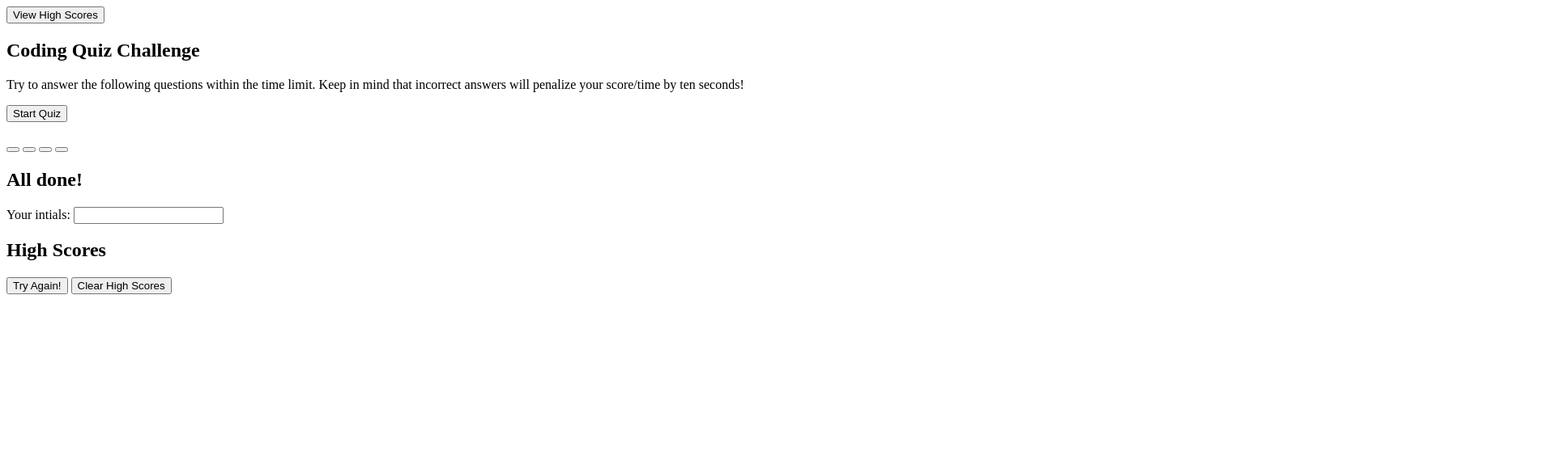
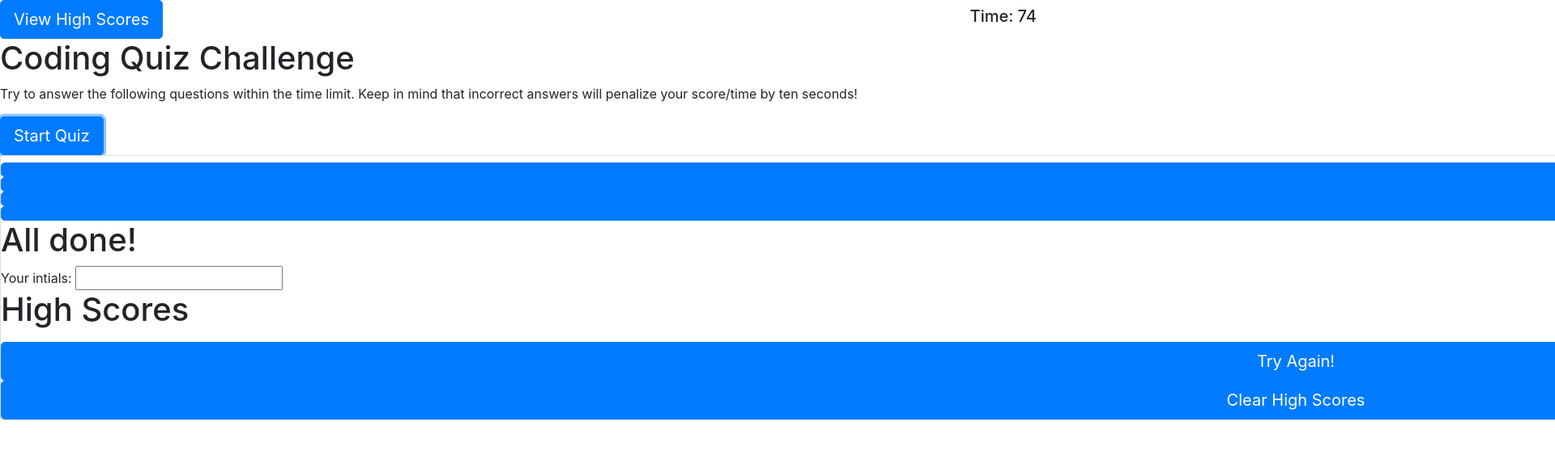
Before and after one commit to steelekreis/QuizApp, a plain HTML site: page index.html in a window 1280 px wide. Both pictures are taken after a click on the button "Start Quiz". Shown: the top 558 px of the page at 81% size, 1920 px wide, since content can reach past the window. Drawn offline with nearby package versions, Linux system fonts and the light colour scheme.

Commit message:
work that had not been submitted

```diff
--- a/assets/css/styles.css
+++ b/assets/css/styles.css
@@ -0,0 +1,39 @@
+/*
+*  html5resetcss
+*/
+html,body,div,span,object,iframe,h1,h2,h3,h4,h5,h6,p,blockquote,pre,abbr,address,cite,code,del,dfn,em,img,ins,kbd,q,samp,small,strong,sub,sup,var,b,i,dl,dt,dd,ol,ul,li,fieldset,form,label,legend,table,caption,tbody,tfoot,thead,tr,th,td,article,aside,canvas,details,figcaption,figure,footer,header,hgroup,menu,nav,section,summary,time,mark,audio,video{margin:0;padding:0;border:0;outline:0;font-size:100%;vertical-align:baseline;background:transparent}
+body{line-height:1}
+article,aside,details,figcaption,figure,footer,header,hgroup,menu,nav,section{display:block}
+nav ul{list-style:none}
+blockquote,q{quotes:none}
+blockquote:before,blockquote:after,q:before,q:after{content:none}
+a{margin:0;padding:0;font-size:100%;vertical-align:baseline;background:transparent}
+ins{background-color:#ff9;color:#000;text-decoration:none}
+mark{background-color:#ff9;color:#000;font-style:italic;font-weight:bold}
+del{text-decoration:line-through}
+abbr[title],dfn[title]{border-bottom:1px dotted;cursor:help}
+table{border-collapse:collapse;border-spacing:0}
+hr{display:block;height:1px;border:0;border-top:1px solid #ccc;margin:1em 0;padding:0}
+input,select{vertical-align:middle}
+
+button {
+    background-color: rebeccapurple;
+    color: white;
+    border-radius: 5%;
+}
+
+.cards {
+    display: none;
+}
+
+.finalScore {
+    display: none;
+}
+
+.highScores {
+    display: none;
+}
+
+.response {
+    display: none;
+}
--- a/assets/js/script.js
+++ b/assets/js/script.js
@@ -0,0 +1,49 @@
+//variables and consts
+var time = document.getElementById('timer');
+var startButton = document.getElementById('begin');
+var cardSection = document.getElementById('cards');
+// arr
+
+
+startButton.addEventListener ("click", quiz);
+//Quiz Section until Final Score
+    //clear the section of content
+    //loop if timer >0 and questions left >0
+    function quiz() {
+        var timeLeft = 75;
+
+        // Use the `setInterval()` method to call a function to be executed every 1000 milliseconds
+        var timeInterval = setInterval(function () {
+          // As long as the `timeLeft` is greater than 1
+          if (timeLeft > 0) {
+            // Set the `textContent` of `timeLeft` to show the remaining seconds
+            time.textContent =`Time: ${timeLeft}`;
+            // Decrement `timeLeft` by 1
+            timeLeft--;
+          } else {
+            // Once `timeLeft` gets to 0, set `timerEl` to an empty string
+            time.textContent = '';
+            // Use `clearInterval()` to stop the timer
+            clearInterval(timeInterval);
+          }
+        }, 1000);
+      }
+        //Start quiz button click switch to first array question card and start timer (go to high schore funct) and assign random value to user
+
+        //if timer0 condition
+
+        //Upon click a button store answer T/F, subtract from score if F. Generate next question
+    //display/generate final score. Ask for intials. Not required
+
+
+//Retrieving and displaying High scores function
+
+
+
+
+//Clear High scores from local storage
+
+
+
+
+//Try again button and function
--- a/index.html
+++ b/index.html
@@ -4,49 +4,50 @@
     <meta charset="UTF-8">
     <meta http-equiv="X-UA-Compatible" content="IE=edge">
     <meta name="viewport" content="width=device-width, initial-scale=1.0">
-    <title>Document</title>
+    <title>Coding Quiz</title>
+    <link rel="stylesheet" href="https://stackpath.bootstrapcdn.com/bootstrap/4.3.1/css/bootstrap.min.css" integrity="sha384-ggOyR0iXCbMQv3Xipma34MD+dH/1fQ784/j6cY/iJTQUOhcWr7x9JvoRxT2MZw1T" crossorigin="anonymous">
 </head>
 <body>
-    <header>
+    <header class="d-flex justify-content-between align-items-center">
         <nav>
-            <button>View High Scores</button>
+            <button type="button" class="btn btn-primary btn-lg">View High Scores</button>
         </nav>
-        <span id="timer"></span>
+        <h5 id="timer"></h5>
     </header>
-    <section class="cards">
-        <div id="mainCard">
-            <h1>Coding Quiz Challenge</h1>
-            <p>Try to answer the following questions within the time limit. Keep in mind that incorrect answers will penalize your score/time by ten seconds!</p>
-            <button id="begin">Start Quiz</button>
-        </div>
-        <div class="question">
+    <section id="intro">
+        <h1>Coding Quiz Challenge</h1>
+        <p>Try to answer the following questions within the time limit. Keep in mind that incorrect answers will penalize your score/time by ten seconds!</p>
+        <button id="begin" type="button" class="btn btn-primary btn-lg">Start Quiz</button>
+    </section>
+
+    <section class="card", style="width: 200rem;">
+        <div>
             <h1></h1>
-            <div>
-                <button></button>
-                <button></button>
-                <button></button>
-                <button></button>
+            <div class="list-group list-group-flush">
+                <button type="button" class="btn btn-primary btn-lg"></button>
+                <button type="button" class="btn btn-primary btn-lg"></button>
+                <button type="button" class="btn btn-primary btn-lg"></button>
+                <button type="button" class="btn btn-primary btn-lg"></button>
             </div>
         </div>
-        <div id="finalScore">
-            <h1>All done!</h1>
-            <span></span>
-            <span>Your intials:</span>
-            <input type="text" maxlength="5" minlength="2">
-        </div>
-        <div id="highScores">
+    <section id="finalScore"><h1>All done!</h1>
+        <span></span>
+        <span>Your intials:</span>
+        <input type="text" maxlength="5" minlength="2">
+    </section>
+    <section id="highScores">
             <h1>High Scores</h1>
             <ol>
 
             </ol>
-            <div>
-                <button>Try Again!</button>
-                <button>Clear High Scores</button>
+            <div class="list-group list-group-flush">
+                <button type="button" class="btn btn-primary btn-lg">Try Again!</button>
+                <button type="button" class="btn btn-primary btn-lg">Clear High Scores</button>
             </div>
-        </div>
     </section>
-    <footer>
+    <footer id="response">
 
     </footer>
+    <script src="./assets/js/script.js"></script>
 </body>
 </html>
```
